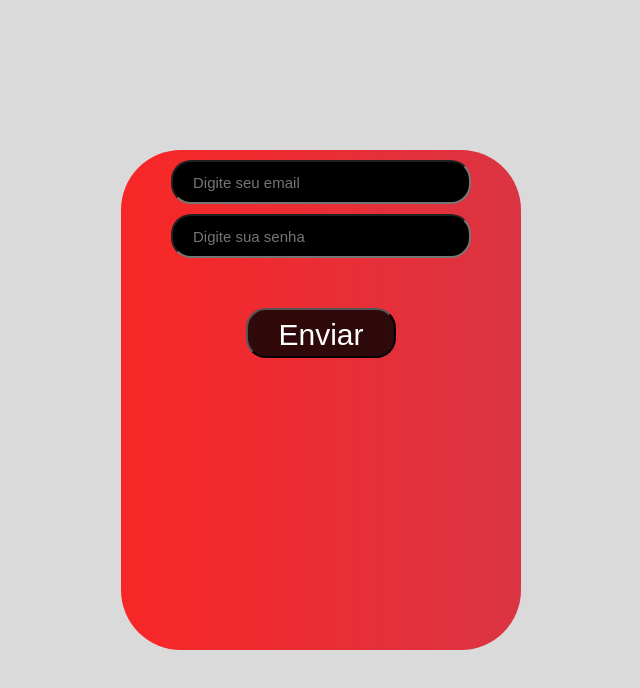
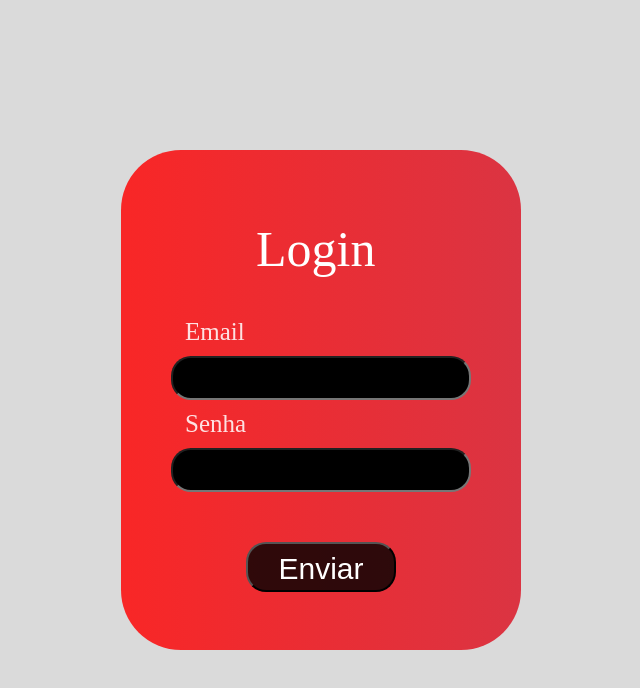
Before and after one commit to FabinhoFarias/basico_sobre_HMTL, a plain HTML site: page JavaScript/index.html in a window 1280 px wide. Shown: the whole page, without its empty margins (319-959 px from the left). Drawn offline with Linux system fonts and the light colour scheme; a web font is replaced by a local one.

Commit message:
Update index.html

```diff
--- a/JavaScript/index.html
+++ b/JavaScript/index.html
@@ -12,8 +12,11 @@
 
 <body>
     <div class="container-info">
-        <input type="text" id="Email" placeholder="Digite seu email">
-        <input type="text" id="Senha" placeholder="Digite sua senha">
+        <p id="Login">Login</p>
+        <p class="Legenda email">Email</p>
+        <input type="text" id="Email">
+        <p class="Legenda">Senha</p>
+        <input type="text" id="Senha">
         <button class="Botao_enviar" onclick="Guardar_Valores()">Enviar</button>
     </div>
 
```
